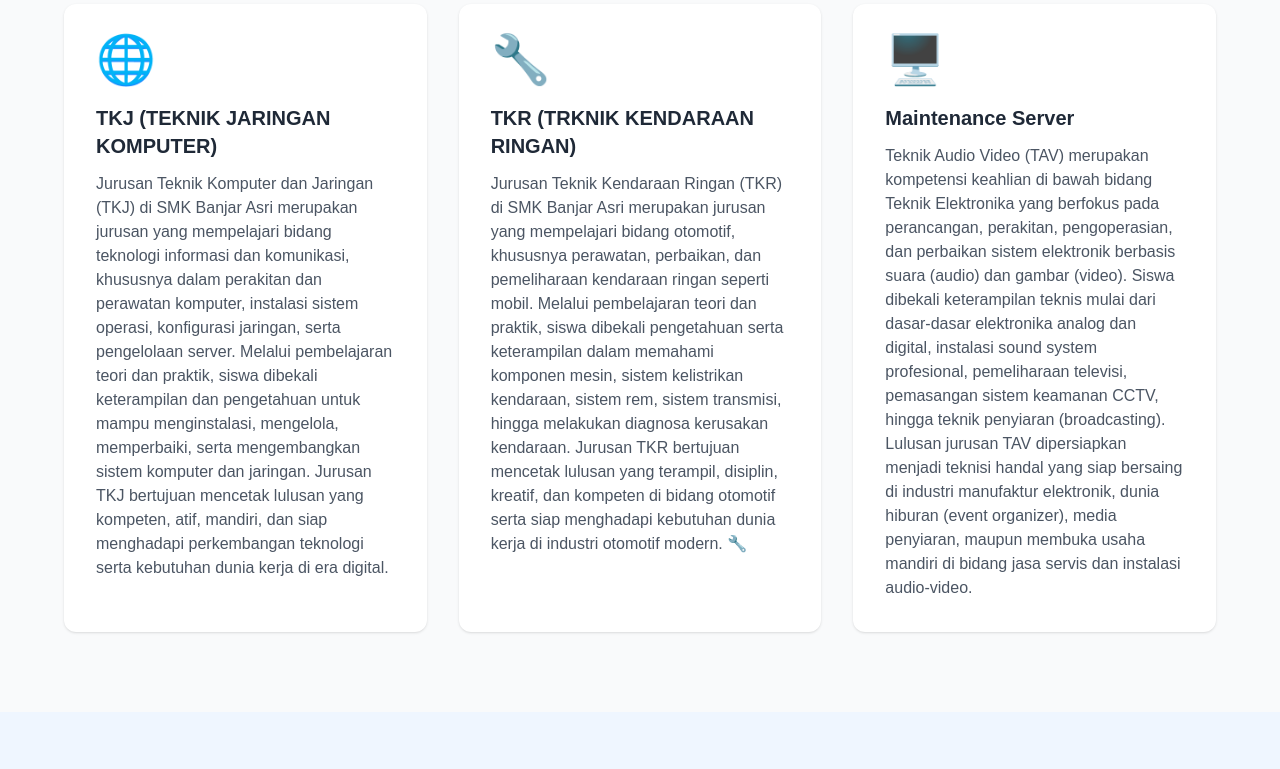
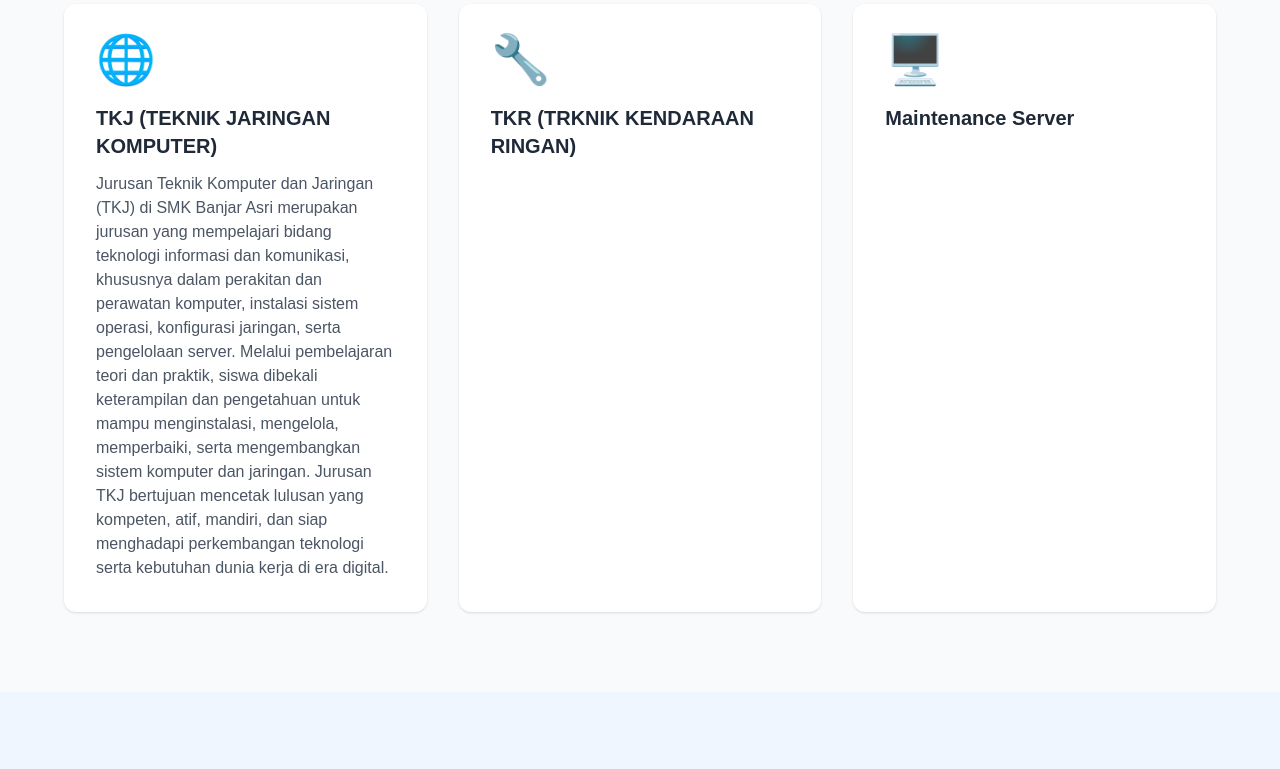
Before and after one commit to veiisachii/company-profile, a plain HTML site: page index.html in a window 1280 px wide. Shown: the part 696-1465 px from the top of the page. Drawn offline with nearby package versions, Linux system fonts and the light colour scheme.

Commit message:
Remove program descriptions from index.html
Removed detailed descriptions for TKR and TAV programs.

```diff
--- a/index.html
+++ b/index.html
@@ -179,11 +179,7 @@
                     </h3>
 
                     <p class="text-gray-600">
-                         Jurusan Teknik Kendaraan Ringan (TKR) di SMK Banjar Asri merupakan jurusan yang mempelajari bidang otomotif,
-                        khususnya perawatan, perbaikan, dan pemeliharaan kendaraan ringan seperti mobil. Melalui pembelajaran teori dan praktik,
-                        siswa dibekali pengetahuan serta keterampilan dalam memahami komponen mesin, sistem kelistrikan kendaraan, sistem rem, sistem transmisi,
-                        hingga melakukan diagnosa kerusakan kendaraan. Jurusan TKR bertujuan mencetak lulusan yang terampil, disiplin,
-                        kreatif, dan kompeten di bidang otomotif serta siap menghadapi kebutuhan dunia kerja di industri otomotif modern. 🔧
+
                     </p>
 
                 </div>
@@ -202,12 +198,7 @@
                     </h3>
 
                     <p class="text-gray-600">
-                       Teknik Audio Video (TAV) merupakan kompetensi keahlian di bawah bidang Teknik Elektronika yang berfokus pada perancangan,
-                        perakitan, pengoperasian, dan perbaikan sistem elektronik berbasis suara (audio) dan gambar (video).
-                        Siswa dibekali keterampilan teknis mulai dari dasar-dasar elektronika analog dan digital, instalasi sound system profesional,
-                        pemeliharaan televisi, pemasangan sistem keamanan CCTV, hingga teknik penyiaran (broadcasting). Lulusan jurusan TAV dipersiapkan
-                        menjadi teknisi handal yang siap bersaing di industri manufaktur elektronik,
-                        dunia hiburan (event organizer), media penyiaran, maupun membuka usaha mandiri di bidang jasa servis dan instalasi audio-video.
+
                     </p>
 
                 </div>
```
